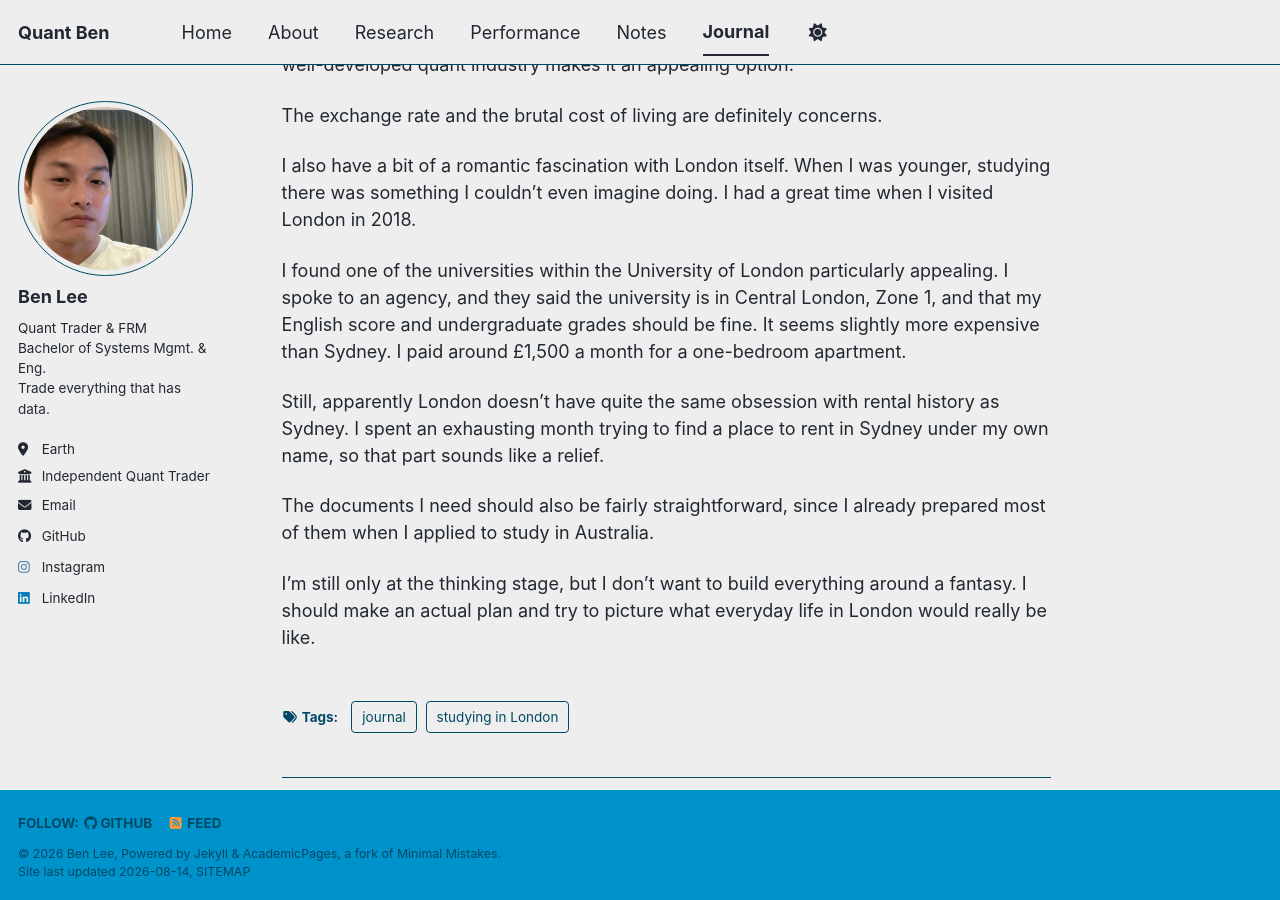
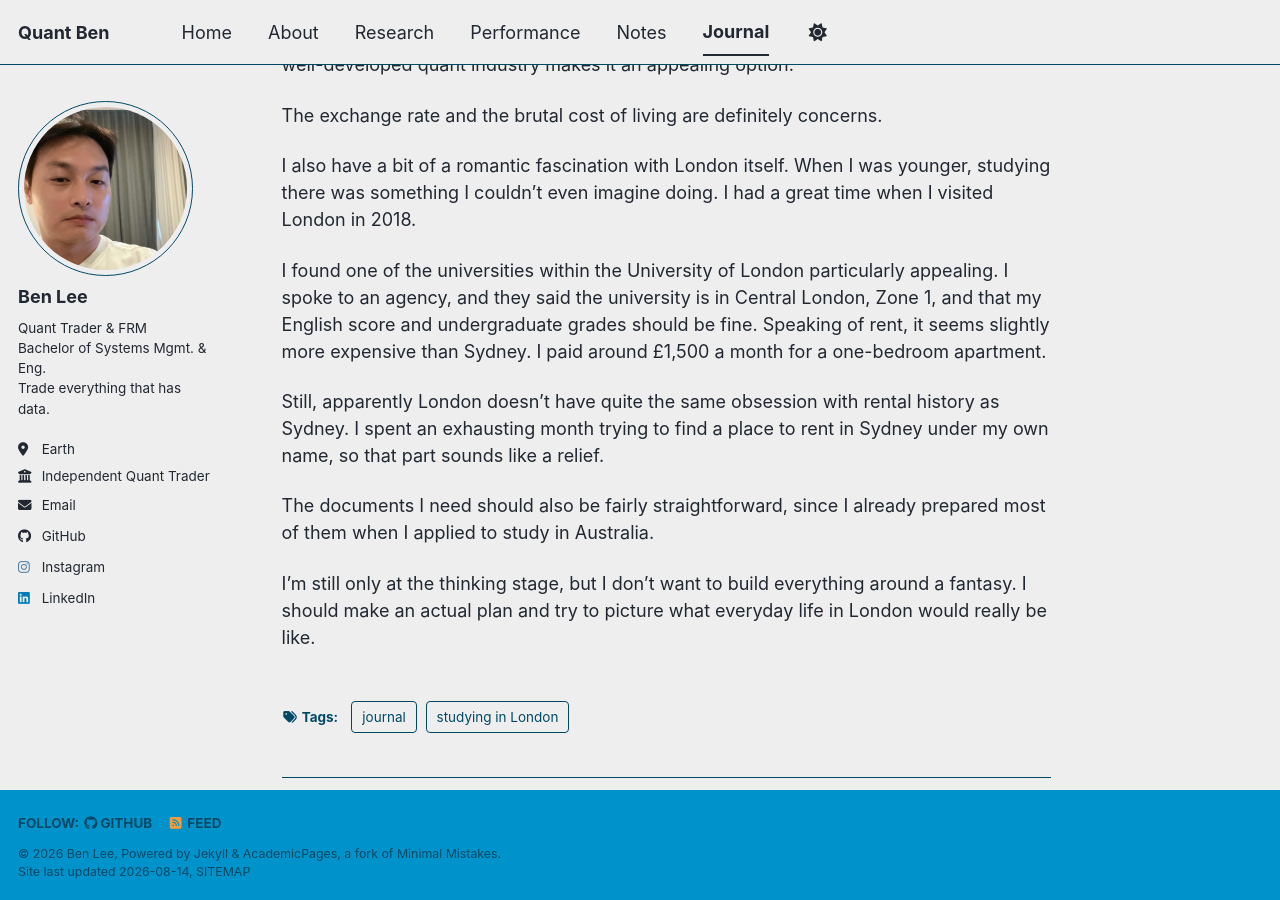
Before and after one commit to leebh1119/leebh1119.github.io, a Jekyll site: the page built from _journal/2026-08-14-thinking-about-studying-abroad-again.md, in a window 1280 px wide and 900 px high, scrolled down 1190 px. Built offline with Jekyll 4.4.1, drawn with Linux system fonts in a browser that asks for light colours; a style sheet for code colours, icons or effects is not loaded.

Commit message:
changed journal

```diff
--- a/_journal/2026-08-14-thinking-about-studying-abroad-again.md
+++ b/_journal/2026-08-14-thinking-about-studying-abroad-again.md
@@ -33,7 +33,7 @@ The exchange rate and the brutal cost of living are definitely concerns.
 
 I also have a bit of a romantic fascination with London itself. When I was younger, studying there was something I couldn't even imagine doing. I had a great time when I visited London in 2018.
 
-I found one of the universities within the University of London particularly appealing. I spoke to an agency, and they said the university is in Central London, Zone 1, and that my English score and undergraduate grades should be fine. It seems slightly more expensive than Sydney. I paid around £1,500 a month for a one-bedroom apartment.
+I found one of the universities within the University of London particularly appealing. I spoke to an agency, and they said the university is in Central London, Zone 1, and that my English score and undergraduate grades should be fine. Speaking of rent, it seems slightly more expensive than Sydney. I paid around £1,500 a month for a one-bedroom apartment.
 
 Still, apparently London doesn't have quite the same obsession with rental history as Sydney. I spent an exhausting month trying to find a place to rent in Sydney under my own name, so that part sounds like a relief.
 
```
